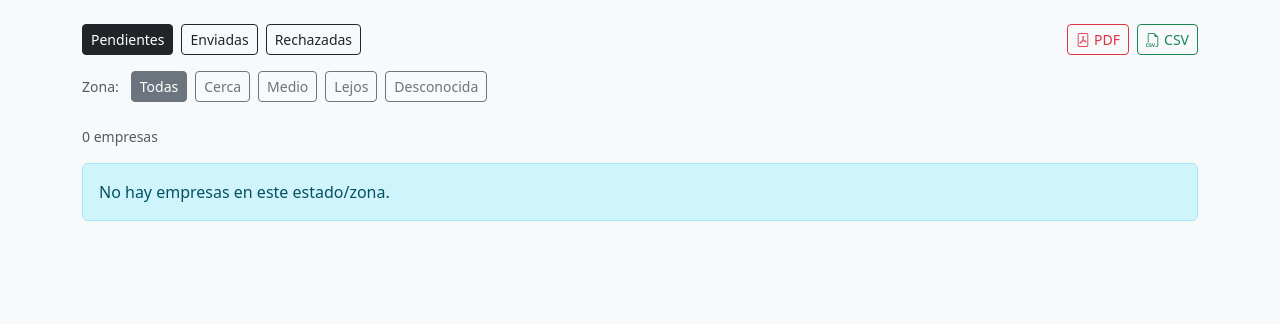
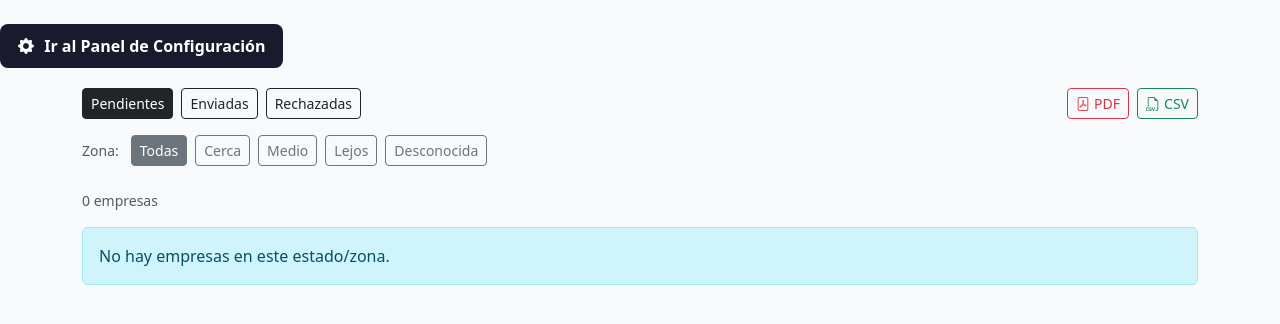
Before and after one commit to RyomenDAW/prospector, a Flask app: page / in a window 1280 px wide. Shown: the part 72-396 px from the top of the page. Run offline with Flask 3, Linux system fonts and the light colour scheme; data that the repository does not hold is empty; some libraries are stand-ins or nearby versions.

Commit message:
hotfix css y boton

```diff
--- a/templates/index.html
+++ b/templates/index.html
@@ -5,6 +5,7 @@
   <title>Prospector — La Guía de Sevilla</title>
   <link href="https://cdn.jsdelivr.net/npm/bootstrap@5.3.0/dist/css/bootstrap.min.css" rel="stylesheet">
   <link href="https://cdn.jsdelivr.net/npm/bootstrap-icons@1.11.0/font/bootstrap-icons.css" rel="stylesheet">
+  <link href="./styles.css" rel="stylesheet">
   <style>
     body { background: #f8f9fa; }
     .navbar { background: #1a1a2e; }
@@ -24,6 +25,12 @@
   <span class="navbar-brand fw-bold"><i class="bi bi-search-heart me-2"></i>Prospector — La Guía de Sevilla</span>
   <span class="text-white small">Enviadas hoy: <strong>{{ total_enviadas_hoy }}</strong> / {{ limite }}</span>
 </nav>
+
+<div class="panel-link">
+    <a href="/panel" class="btn-panel">
+        <i class="bi bi-gear-fill"></i> Ir al Panel de Configuración
+    </a>
+</div>
 
 <div class="container">
 
--- /dev/null
+++ b/templates/styles.css
@@ -0,0 +1,24 @@
+.panel-link {
+  margin-bottom: 20px;
+}
+
+.btn-panel {
+  display: inline-block;
+  background: #1a1a2e;
+  color: #fff;
+  text-decoration: none;
+  padding: 10px 18px;
+  border-radius: 8px;
+  font-weight: 600;
+  transition: all 0.2s ease;
+}
+
+.btn-panel:hover {
+  background: #2b2b4d;
+  color: #fff;
+  transform: translateY(-1px);
+}
+
+.btn-panel i {
+  margin-right: 6px;
+}
```
